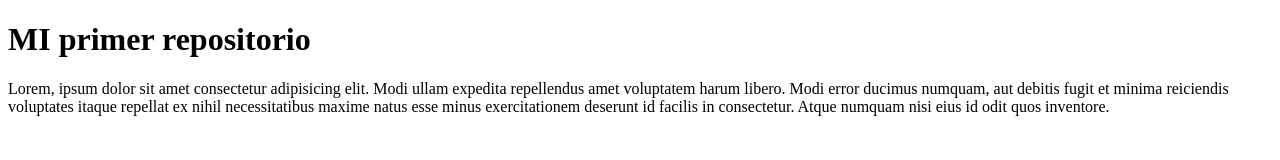
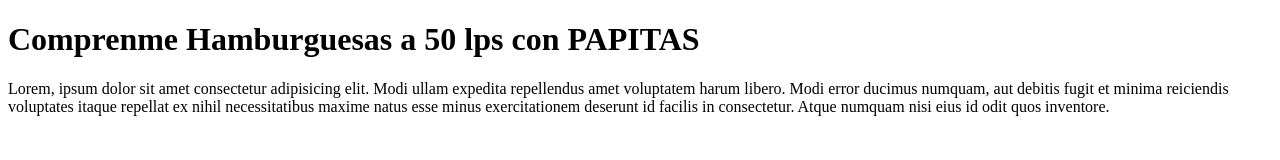
Before and after one commit to RenzoDaniel12/Repo12B, a plain HTML site: page index.html in a window 1280 px wide. Drawn offline with Linux system fonts and the light colour scheme.

Commit message:
actualizacion

```diff
--- a/index.html
+++ b/index.html
@@ -7,7 +7,7 @@
     <title>Ejemplo</title>
 </head>
 <body>
-    <h1>MI primer repositorio</h1>
+    <h1>Comprenme Hamburguesas a 50 lps con PAPITAS</h1>
     <p>Lorem, ipsum dolor sit amet consectetur adipisicing elit. Modi ullam expedita repellendus amet voluptatem harum libero. Modi error ducimus numquam, aut debitis fugit et minima reiciendis voluptates itaque repellat ex nihil necessitatibus maxime natus esse minus exercitationem deserunt id facilis in consectetur. Atque numquam nisi eius id odit quos inventore.
     </p>
 </body>
```
